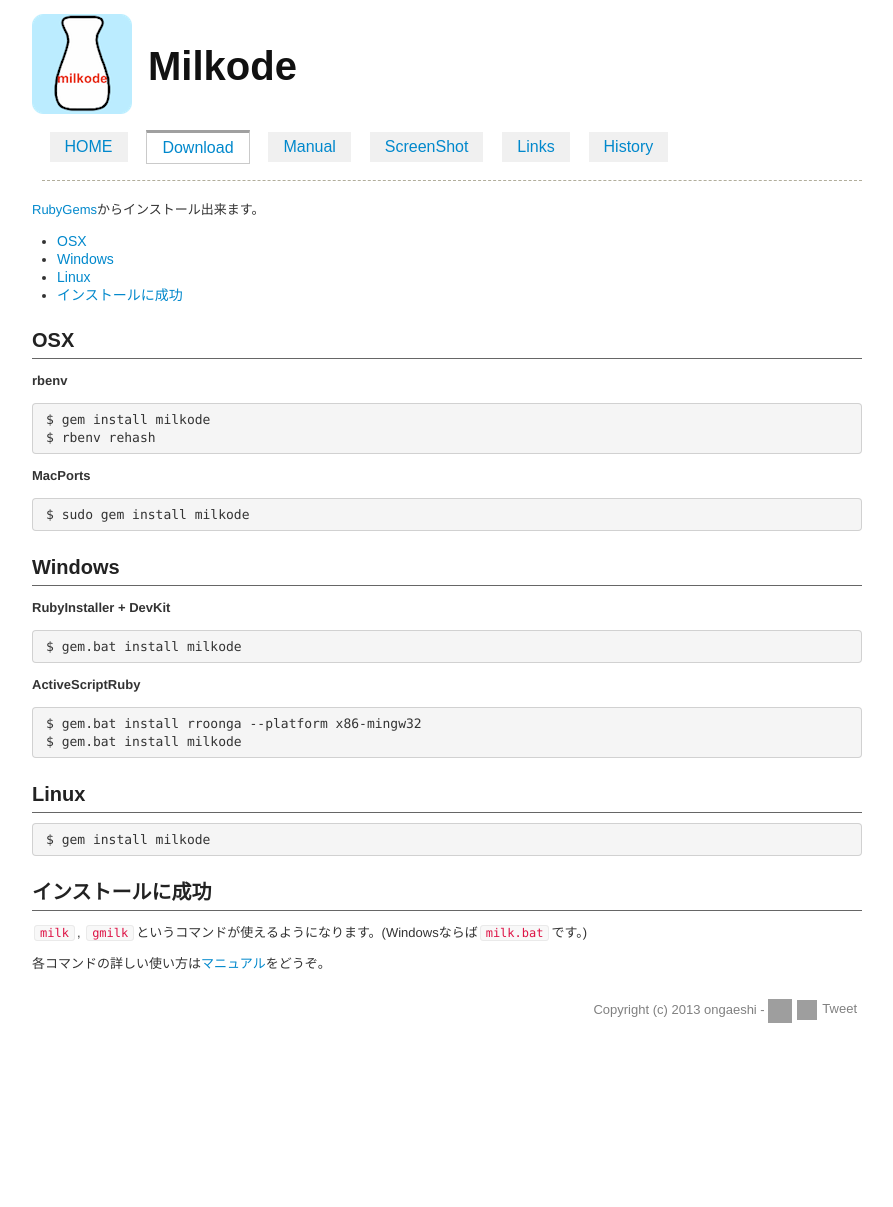
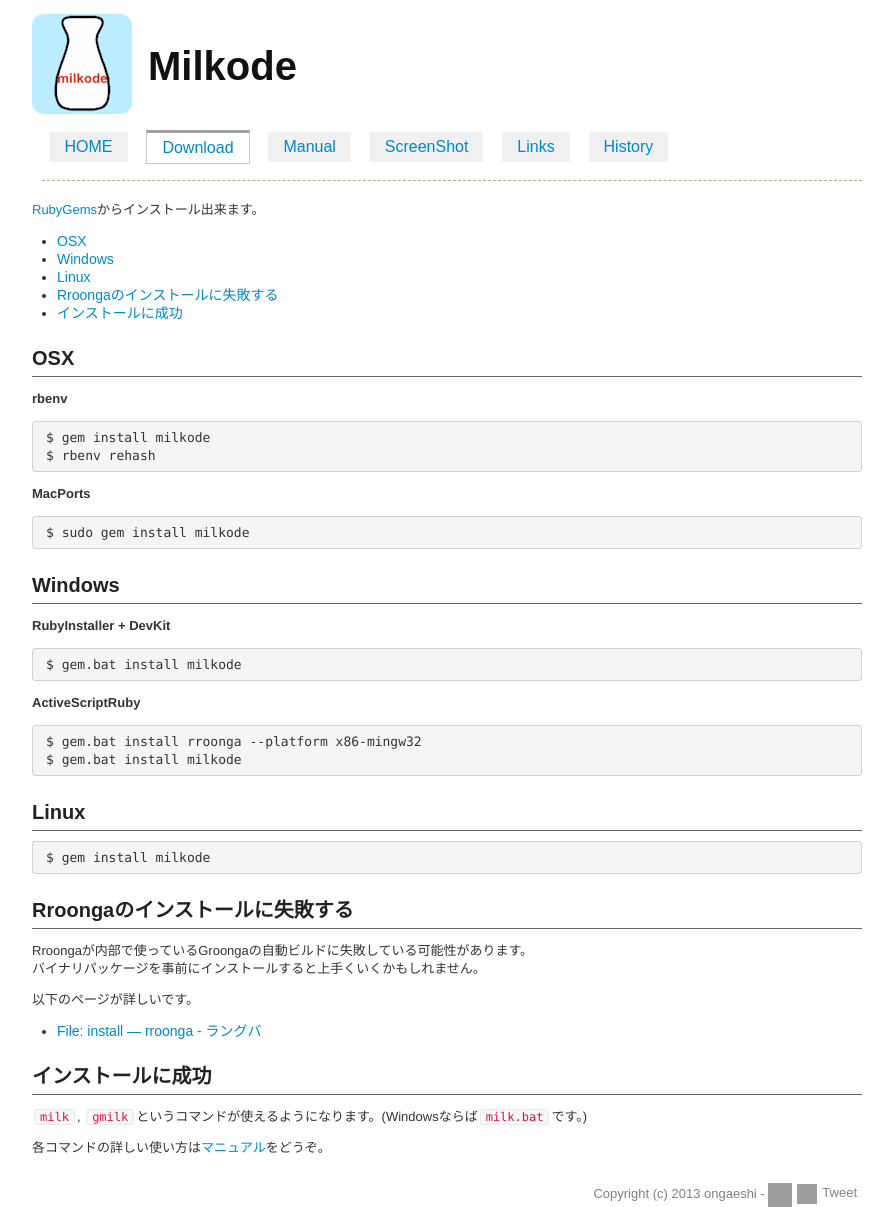
Before and after one commit to ongaeshi/milkode, a Jekyll site: the page built from download.md, in a window 1280 px wide. Shown: the whole page, without its empty margins (193-1086 px from the left). Built offline with Jekyll 4.4.1, drawn with Linux system fonts in a browser that asks for light colours; Markdown is read by kramdown in place of the engine named in the settings; comment, search, counter and statistics services are not loaded; before the commit the page ends 1023 px from its top, so only the background shows below that; grey boxes are pictures that could not be loaded.

Commit message:
Put link to "File: install — rroonga"

```diff
--- a/download.md
+++ b/download.md
@@ -9,6 +9,7 @@ rootpath: .
 - [OSX](#osx)
 - [Windows](#windows)
 - [Linux](#linux)
+- [Rroongaのインストールに失敗する](#install-rroonga)
 - [インストールに成功](#success)
 
 ## <a id="osx"></a> OSX
@@ -46,6 +47,15 @@ $ gem.bat install milkode
 $ gem install milkode
 </pre>
 
+## <a id="install-rroonga"></a> Rroongaのインストールに失敗する
+
+Rroongaが内部で使っているGroongaの自動ビルドに失敗している可能性があります。<br>
+バイナリパッケージを事前にインストールすると上手くいくかもしれません。
+
+以下のページが詳しいです。
+
+- [File: install — rroonga - ラングバ](http://ranguba.org/rroonga/ja/file.install.html)
+
 ## <a id="success"></a> インストールに成功
 
 `milk`, `gmilk`というコマンドが使えるようになります。(Windowsならば`milk.bat`です。)
```
